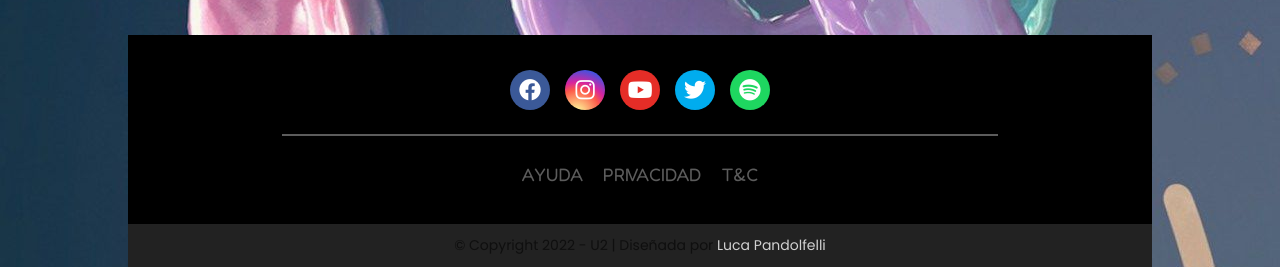
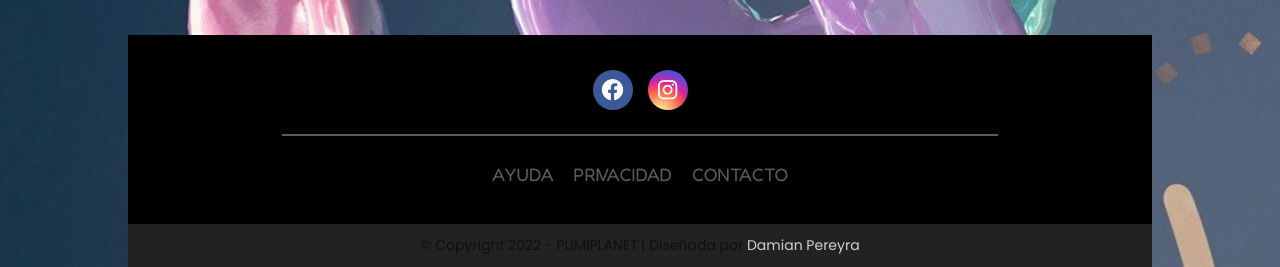
Before and after one commit to Damian-Pereyra-dv/PumyPlanetWebSite, a website: page pages/noticias.html in a window 1280 px wide. Shown: the part 2510-2777 px from the top of the page. Drawn offline with nearby package versions, Linux system fonts and the light colour scheme.

Commit message:
arreglos

```diff
--- a/pages/noticias.html
+++ b/pages/noticias.html
@@ -147,39 +147,18 @@
           <div class="footer-content__social-media">
             <ul>
               <a
-                href="https://www.facebook.com/u2"
+                href="https://www.facebook.com/Pumy-Planet-100569625677341/"
                 class="footer-content__social-media--icons"
                 target="_blank"
                 ><li class="footer-content__social-media--icons">
                   <i class="fa-brands fa-facebook"></i></li
               ></a>
               <a
-                href="https://www.instagram.com/u2/"
+                href="https://www.instagram.com/pumy.planet/"
                 class="footer-content__social-media--icons"
                 target="_blank"
                 ><li class="footer-content__social-media--icons">
                   <i class="fa-brands fa-instagram"></i></li
-              ></a>
-              <a
-                href="https://www.youtube.com/u2"
-                class="footer-content__social-media--icons"
-                target="_blank"
-                ><li class="footer-content__social-media--icons">
-                  <i class="fa-brands fa-youtube"></i></li
-              ></a>
-              <a
-                href="https://twitter.com/u2"
-                class="footer-content__social-media--icons"
-                target="_blank"
-                ><li class="footer-content__social-media--icons">
-                  <i class="fa-brands fa-twitter"></i></li
-              ></a>
-              <a
-                href="https://open.spotify.com/artist/51Blml2LZPmy7TTiAg47vQ"
-                class="footer-content__social-media--icons"
-                target="_blank"
-                ><li class="footer-content__social-media--icons">
-                  <i class="fa-brands fa-spotify"></i></li
               ></a>
             </ul>
           </div>
@@ -188,15 +167,15 @@
             <ul class="footer-content__info--menu">
               <a href="#"><li>Ayuda</li></a>
               <a href="#"><li>Privacidad</li></a>
-              <a href="#"><li>T&C</li></a>
+              <a href="#"><li>Contacto</li></a>
             </ul>
           </div>
         </div>
         <div class="copyright-section">
           <p>
-            &copy; Copyright 2022 - U2 | Diseñada por
-            <a href="https://lucapandolfelli.github.io" target="_blank"
-              >Luca Pandolfelli</a
+            &copy; Copyright 2022 - PUMIPLANET | Diseñada por
+            <a href="https://github.com/Damian-Pereyra-dv" target="_blank"
+              >Damian Pereyra</a
             >
           </p>
         </div>
```
Also changed, not shown: pages/galeria.html (+1 -1 lines), wireframes/desktop/Página de 'Contacto' - Desktop.png (deleted), wireframes/desktop/Página de 'Discografía' - Desktop.png (deleted), wireframes/desktop/Página de 'Miembros' - Desktop.png (deleted), wireframes/desktop/Página de 'Noticias' - Desktop.png (deleted), wireframes/desktop/Página de 'Sobre Nosotros' - Desktop.png (deleted), wireframes/desktop/index.html - Desktop.png (deleted), wireframes/mobile/Página de 'Contacto' - Mobile.png (deleted), wireframes/mobile/Página de 'Discografía' - Mobile.png (deleted), wireframes/mobile/Página de 'Miembros' - Mobile.png (deleted), wireframes/mobile/Página de 'Noticias' - Mobile.png (deleted), wireframes/mobile/Página de 'Sobre Nosotros' - Mobile.png (deleted), wireframes/mobile/index.html - Mobile.png (deleted).
